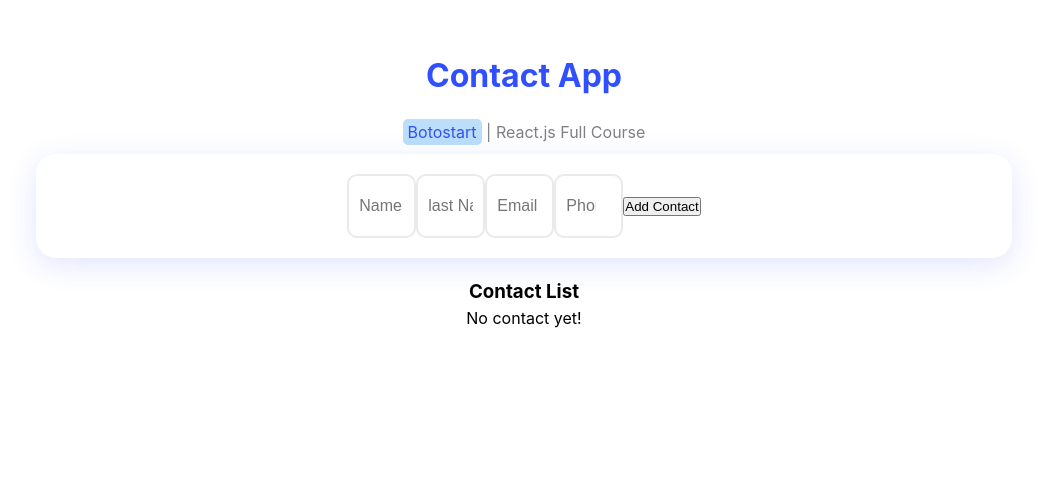
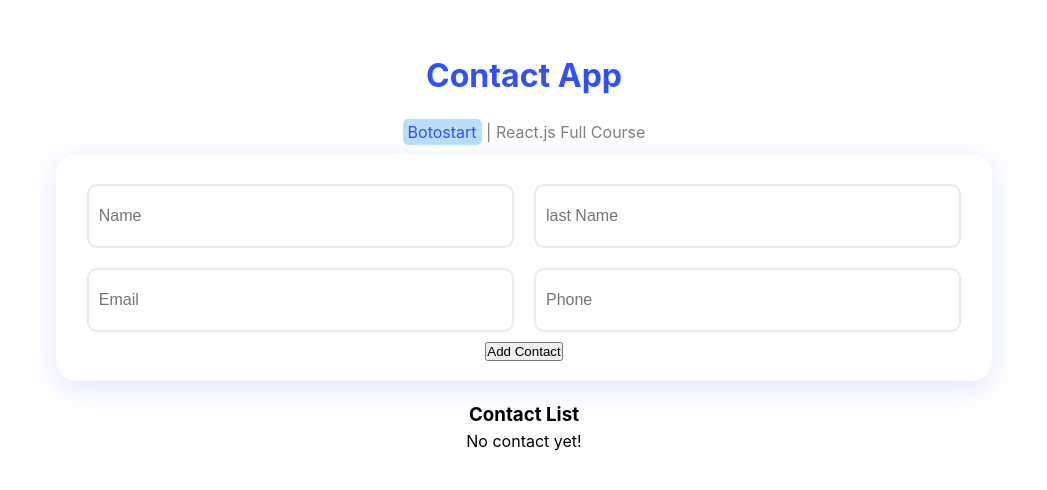
Before and after one commit to rezahajitabar/contact-app, a React (Vite) app: page / in a window 1280 px wide. Shown: the top 490 px of the page, without its empty margins (116-1163 px from the left). Built offline with nearby package versions, Linux system fonts and the light colour scheme.

Commit message:
six commit project

```diff
--- a/src/components/Contacts.module.css
+++ b/src/components/Contacts.module.css
@@ -5,7 +5,7 @@
 }
 
 .form{
-    width: 100%;
+
     display: flex;
     flex-wrap: wrap;
     align-items: center;
@@ -17,9 +17,10 @@
 }
 
 .form input{
-width: 45px;
+width: 45%;
 height: 40px;
 padding: 10px;
+margin: 10px;
 border: 2px solid #eaeaea;
 border-radius: 10px;
 color: #304ffe;
```
